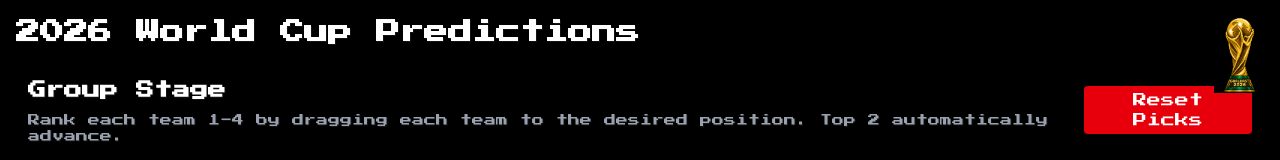
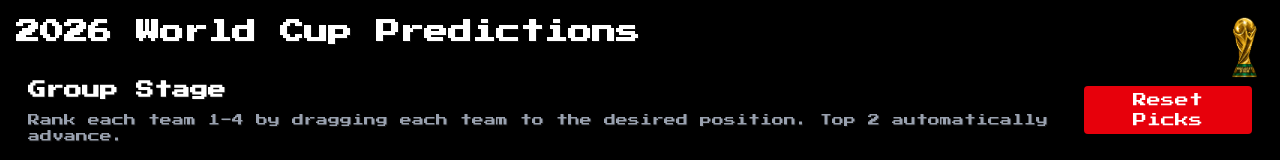
Before and after one commit to adrianmontez/goalcast-wc26, a Next.js app: page /predict in a window 1280 px wide. Shown: the top 160 px of the page. Built offline with nearby package versions, Linux system fonts and the light colour scheme.

Commit message:
editing images again

```diff
--- a/src/app/predict/page.js
+++ b/src/app/predict/page.js
@@ -239,8 +239,8 @@ export default function Predict() {
       <Image
         src="/images/goalcast_trophy.png"
         alt="GoalCast Trophy"
-        width={50}
-        height={50}
+        width={40}
+        height={40}
         className="absolute top-4 right-4 object-contain"
       />
       <h1 className="text-2xl font-bold mb-4">2026 World Cup Predictions</h1>
```
